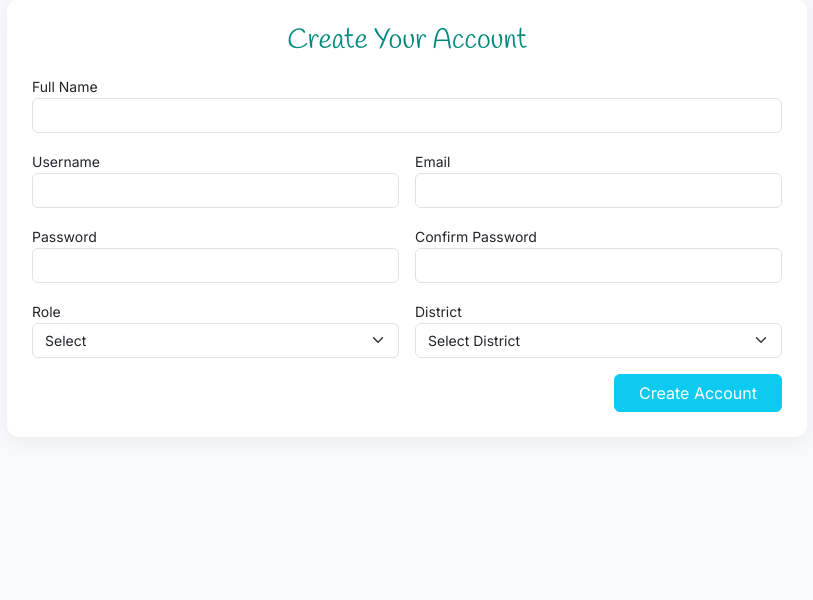
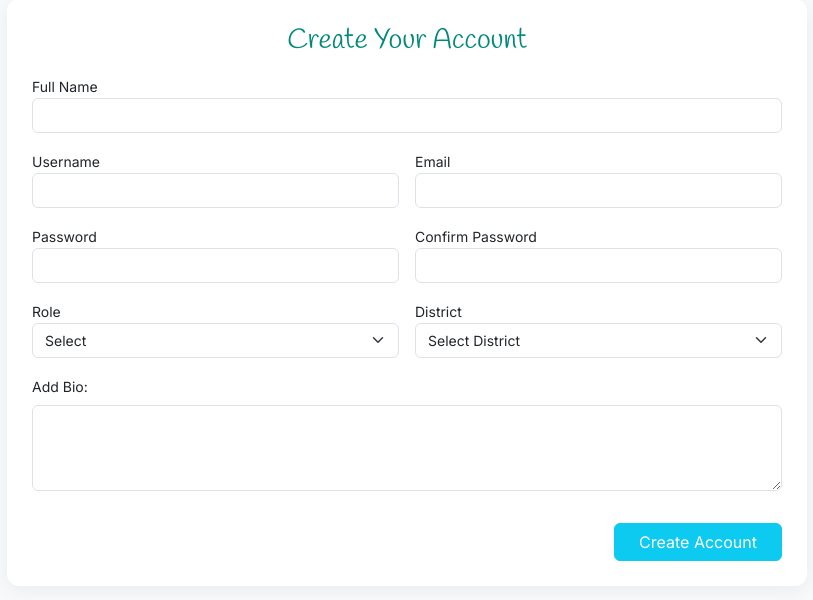
Before and after one commit to alhatbhumika001-maker/Community-Connect--District-Wise-Event-Organizer, a PHP site: page /signup.php in a window 1280 px wide. Shown: the part 101-701 px from the top of the page, without its empty margins (233-1046 px from the left). Run offline with PHP 8.4, Linux system fonts and the light colour scheme.

Commit message:
Update signup.php

```diff
--- a/signup.php
+++ b/signup.php
@@ -221,6 +221,11 @@
                 </select>
             </div>
 
+            <div class="mb-3">
+                <label for="exampleFormControlTextarea1" class="form-label" >Add Bio:</label>
+                <textarea class="form-control" id="exampleFormControlTextarea1" rows="3" name="bio" required></textarea>
+            </div>
+
             <div class="col-12 text-end">
                 <button class="btn btn-info text-white px-4">Create Account</button>
             </div>
```
